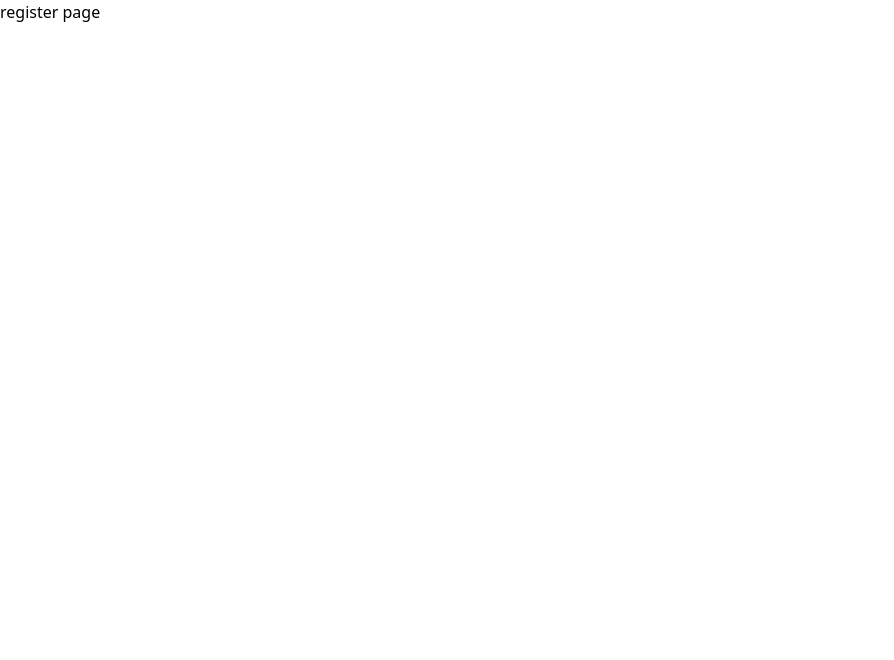
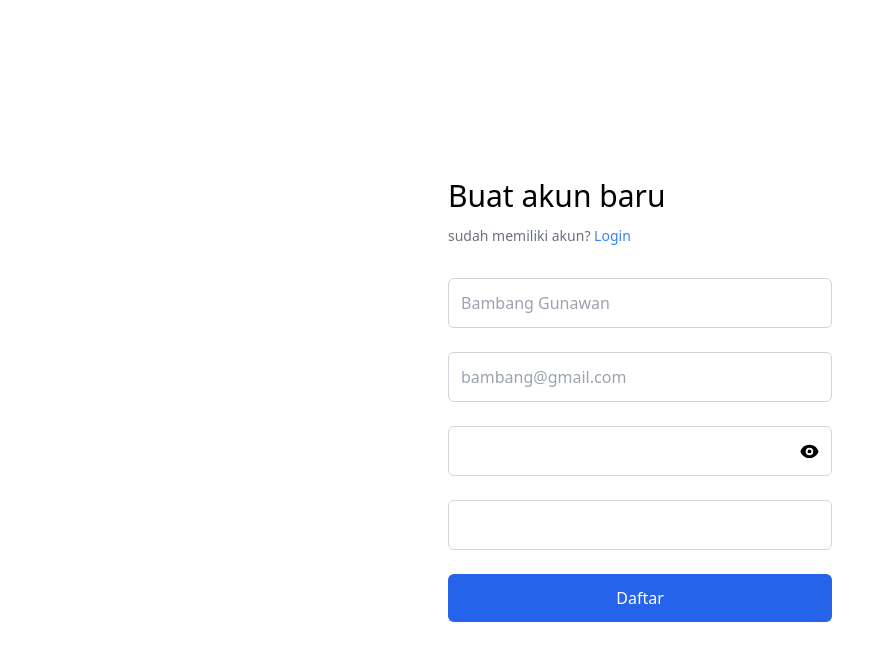
Before and after one commit to rudikurniawan99/product-management-dashboard, a React (Create React App) app: page /register in a window 1280 px wide. Shown: the top 660 px of the page, without its empty margins (0-894 px from the left). Built offline with nearby package versions, Linux system fonts and the light colour scheme.

Commit message:
create register page

```diff
--- a/src/components/Sidebar.js
+++ b/src/components/Sidebar.js
@@ -25,7 +25,7 @@ const Sidebar = () => {
     <div className="space-y-6">
       {sidebarMenu.map(menu => (
         <div className="group">
-          <Link to="">
+          <Link to={menu.link ? menu.link : '/'}>
             <div className="text-gray-600 flex items-center">
               <span className="absolute left-0 scale-y-0 w-1.5 h-5 bg-gray-800 rounded-r group-hover:scale-y-100"/>
               <div title={menu.title} className="mr-3 w-5 text-gray-500 group-hover:text-gray-800">{menu.icon}</div>
@@ -81,7 +81,8 @@ const sidebarMenu = [
   },
   {
     title: 'Log Out',
-    icon: <LogoutIcon/>
+    icon: <LogoutIcon/>,
+    link: '/register'
   }
 ]
 
--- a/src/pages/Register.js
+++ b/src/pages/Register.js
@@ -1,8 +1,41 @@
-import React from 'react';
+import { EyeIcon, EyeOffIcon } from '@heroicons/react/solid';
+import React, { useState } from 'react';
+import { Link } from 'react-router-dom';
 
 const Register = () => {
-  return <div>
-    register page
+
+  const [isOpen, setIsOpen] = useState(false)
+  return <div className="min-h-screen flex items-center justify-center">
+    <div className="w-96">
+      <h1 className="text-3xl mb-3">Buat akun baru</h1>
+      <div className="mb-8 flex text-sm text-gray-500">
+        <p>sudah memiliki akun?  <span className="text-blue-500"><Link to="/login"> Login</Link></span></p>
+      </div>
+      <div className="space-y-6">
+        <div className="p-3 rounded-md border border-gray-300">
+          <input placeholder="Bambang Gunawan" className="focus:outline-none w-full" type="text" />
+        </div>
+        <div className="p-3 rounded-md border border-gray-300">
+          <input placeholder="bambang@gmail.com" className="focus:outline-none w-full" type="text" />
+        </div>
+        <div className="p-3 rounded-md border border-gray-300">
+          <div className="flex items-center justify-between">
+            <input className="focus:outline-none w-full" type={!isOpen ? 'password': 'text'} />
+            <button className="w-5"
+              onClick={() => {
+                setIsOpen(!isOpen)
+              }}
+            >
+              {isOpen ? <EyeOffIcon/> : <EyeIcon/>}
+            </button>
+          </div>
+        </div>
+        <div className="p-3 rounded-md border border-gray-300">
+          <input className="focus:outline-none w-full" type={!isOpen ? 'password': 'text'} />
+        </div>
+        <button className="w-full py-3 bg-blue-600 hover:bg-blue-500 rounded-md text-white">Daftar</button>
+      </div>
+    </div>
   </div>;
 };
 
```
